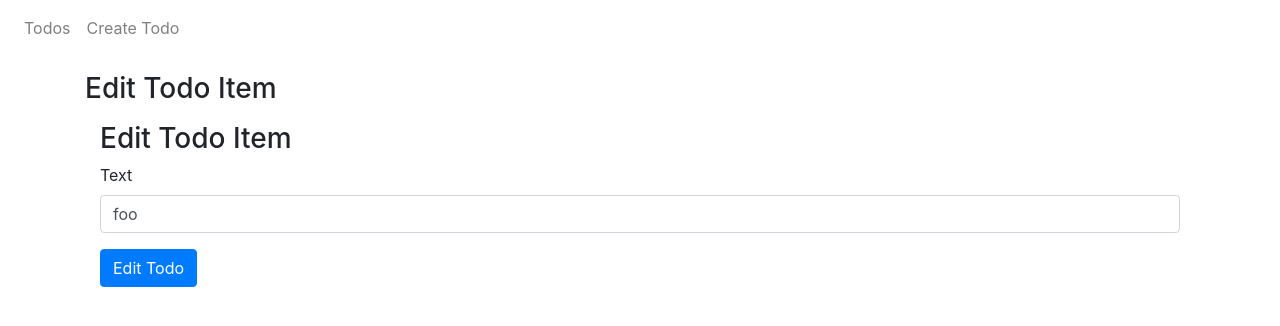
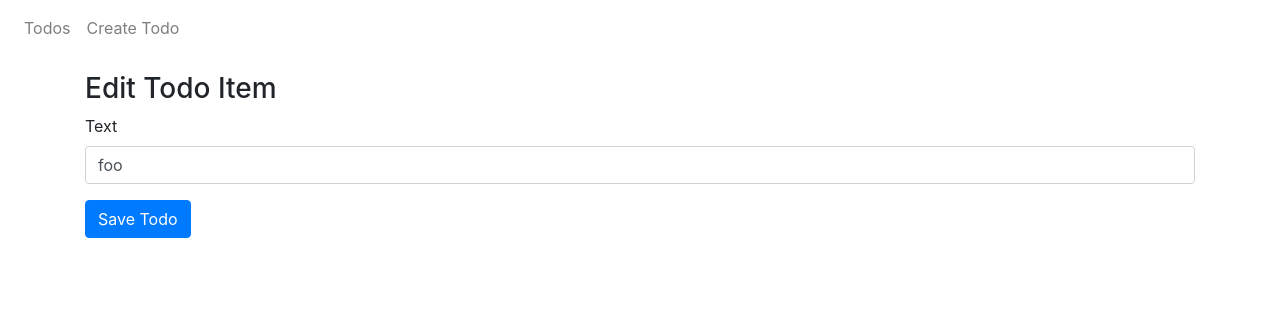
Before and after one commit to CharlesIvia/mern-notes, a React (Create React App) app: page /edit/0 in a window 1280 px wide. Shown: the top 326 px of the page. Built offline with nearby package versions, Linux system fonts and the light colour scheme.

Commit message:
Formatted component

```diff
--- a/src/TodoForm.js
+++ b/src/TodoForm.js
@@ -1,23 +1,22 @@
-import React, { useState, useEffect } from "react";
+import React from "react";
 import { useForm } from "react-hook-form";
 import { useHistory } from "react-router-dom";
 
-const TodoForm = ({ todo }) => {
+const TodoForm = ({ todo, onSubmit }) => {
   const { register, handleSubmit } = useForm({
     defaultValues: { text: todo ? todo.text : "" },
   });
 
   const history = useHistory();
 
-  const onSubmit = handleSubmit((data) => {
-    alert(JSON.stringify(data));
+  const onSubmitHandler = handleSubmit((data) => {
+    onSubmit(data);
     history.push("/");
   });
   return (
-    <div className="container">
-      <div className="mt-3">
-        <h3>Edit Todo Item</h3>
-        <form onSubmit={onSubmit}>
+    <div>
+      {" "}
+      <form onSubmit={onSubmitHandler}>
         <div className="form-group">
           <label htmlFor="text">Text</label>
           <input
@@ -30,11 +29,10 @@ const TodoForm = ({ todo }) => {
         </div>
         <div className="form-group">
           <button type="submit" className="btn btn-primary">
-              Edit Todo
+            Save Todo
           </button>
         </div>
       </form>
-      </div>
     </div>
   );
 };
```
Lines whose indentation alone changed are shown as unchanged.
